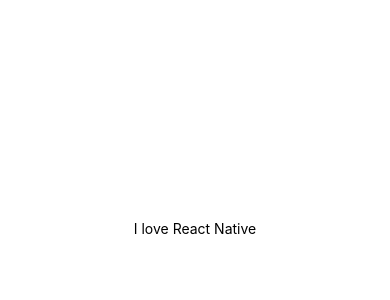
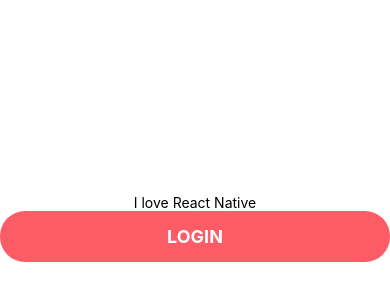
Before and after one commit to Shahriyar-Hosen/Native-Demo-Project, a React Native app: screen / in a window 390 px wide. Shown: the part 194-494 px from the top of the page. Built offline with nearby package versions, Linux system fonts and the light colour scheme.

Commit message:
AppButton style done

```diff
--- a/App.tsx
+++ b/App.tsx
@@ -5,6 +5,7 @@
 
 import React from 'react';
 import {StyleSheet, View} from 'react-native';
+import AppButton from './app/Components/AppButton';
 import AppText from './app/Components/AppText';
 
 function App(): JSX.Element {
@@ -16,6 +17,7 @@
       {/* <Shadows /> */}
       {/* <Icons /> */}
       <AppText>I love React Native</AppText>
+      <AppButton tittle="login" onPress={() => console.log('Tapped')} />
     </View>
   );
 }
--- /dev/null
+++ b/app/Components/AppButton.tsx
@@ -0,0 +1,36 @@
+/* eslint-disable prettier/prettier */
+import React from 'react';
+import {StyleSheet, Text, TouchableOpacity} from 'react-native';
+import colors from '../config/colors';
+
+export interface AppButtonProps {
+  tittle: string;
+  onPress: () => void;
+}
+
+const AppButton = ({tittle, onPress}: AppButtonProps) => {
+  return (
+    <TouchableOpacity style={styles.button} onPress={onPress}>
+      <Text style={styles.text}>{tittle}</Text>
+    </TouchableOpacity>
+  );
+};
+
+const styles = StyleSheet.create({
+  button: {
+    backgroundColor: colors.primary,
+    borderRadius: 25,
+    justifyContent: 'center',
+    alignItems: 'center',
+    padding: 15,
+    width: '100%',
+  },
+  text: {
+    color: colors.white,
+    fontSize: 18,
+    textTransform: 'uppercase',
+    fontWeight: 'bold',
+  },
+});
+
+export default AppButton;
```
